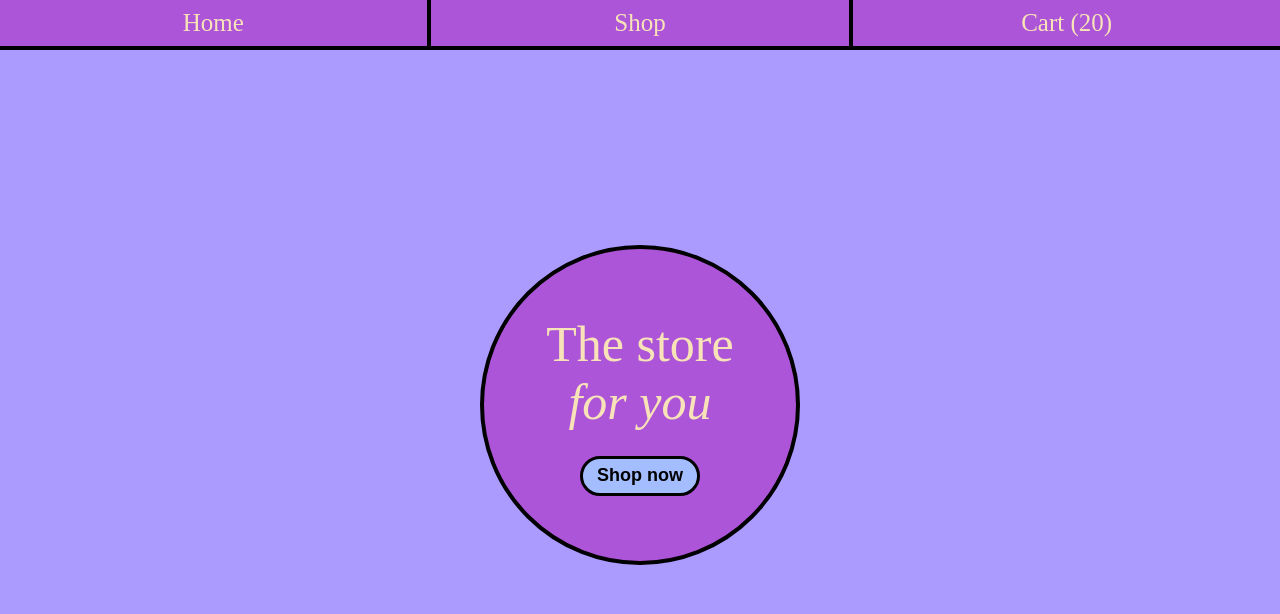
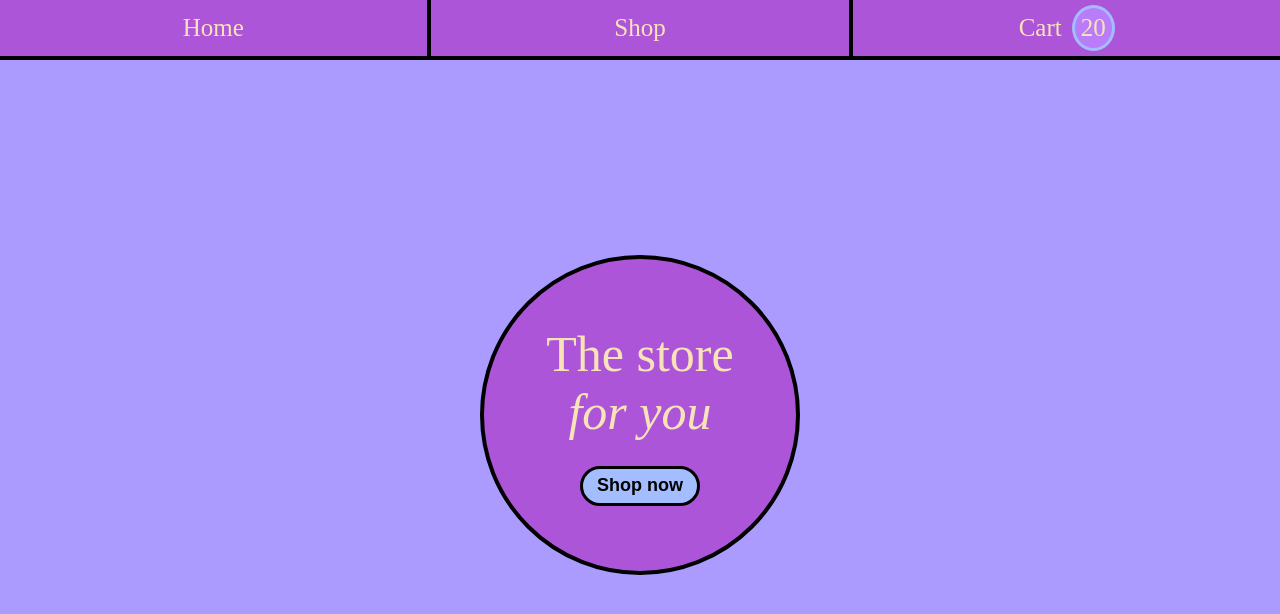
Before and after one commit to FlagonDragon/shopping-cart, a React (Vite) app: page /store/home in a window 1280 px wide. Shown: the top 614 px of the page. Built offline with nearby package versions, Linux system fonts and the light colour scheme.

Commit message:
update header styling and DONE DONE DONE!!!!

```diff
--- a/src/components/Header.jsx
+++ b/src/components/Header.jsx
@@ -5,14 +5,19 @@ function Header({ inCart }) {
 
     return(
         <div className={classes.container}>
-            <nav><div>
+            <nav><div className={classes.leftDiv}>
                 <Link to="/store/home">Home</Link>
             </div></nav>
             <nav><div className={classes.middleDiv}>
                 <Link to="/store/shop">Shop</Link>
             </div></nav>
-            <nav><div>
-                <Link to="/store/cart">Cart ({inCart})</Link>
+            <nav><div className={classes.rightDiv}>
+                <Link to="/store/cart">
+                <div className={classes.innerRight}>
+                    <div>Cart</div>
+                    <div className={classes.inCart}>{inCart}</div>
+                </div>
+                </Link>
             </div></nav>
         </div>
     )
--- a/src/styles/Header.module.css
+++ b/src/styles/Header.module.css
@@ -4,11 +4,12 @@
     background-color: #ad55d8;
 }
 
-.container div {
+.leftDiv, .middleDiv, .rightDiv {
     display: flex;
+    flex-direction: row;
     align-items: center;
     justify-content: center;
-    height: 50px;
+    height: 60px;
     border-bottom: 4px solid black;
 }
 
@@ -16,3 +17,20 @@
     border-left: 4px solid black;
     border-right: 4px solid black;
 }
+
+.innerRight {
+    display: flex;
+    flex-direction: row;
+    align-items: center;
+    justify-content: center;
+    gap: 10px;
+    /* border: 3px solid green; */
+}
+
+.inCart {
+    padding: 6px;
+    border: 3px solid #A4BDFF;
+    border-radius: 50%;
+    /* color: #AB9BFF; */
+    background-color: #B97CFB;
+}
--- a/src/styles/Store.module.css
+++ b/src/styles/Store.module.css
@@ -1,9 +1,10 @@
 .colors{
-    color: #c6ebd2;
-    color: #50c878;
-    color: #9b59b6;
-    color: #8e2eb6;
-    color: #62217c;
+    /* https://colorslurp.com/blog/purple-color-palette-ideas */
+    color: #F8E3B9;
+    color: #A4BDFF;
+    color: #AB9BFF;
+    color: #B97CFB;
+    color: #ad55d8;
 }
 
 .container {
```
